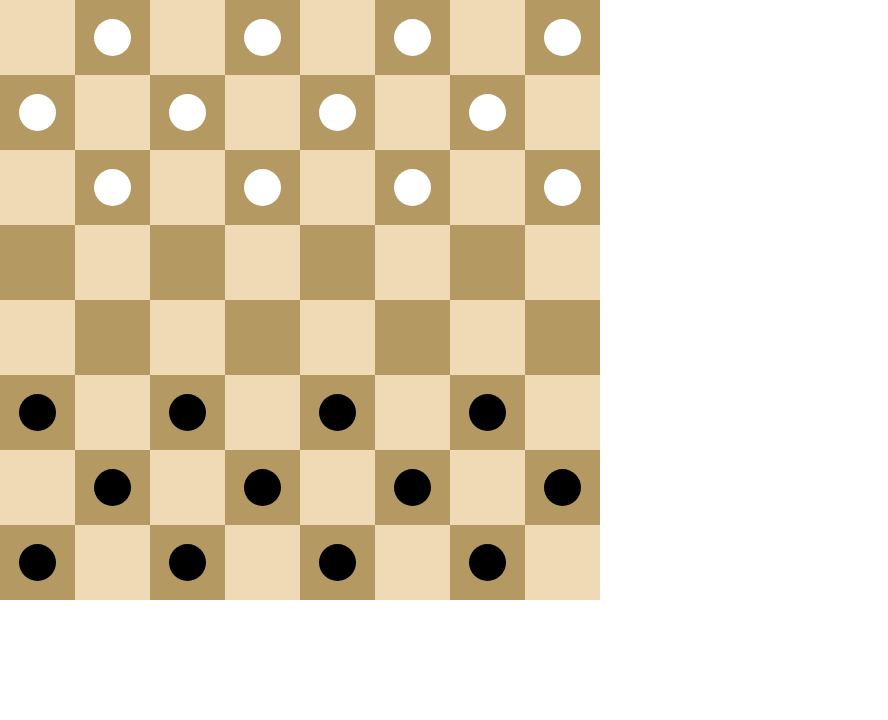
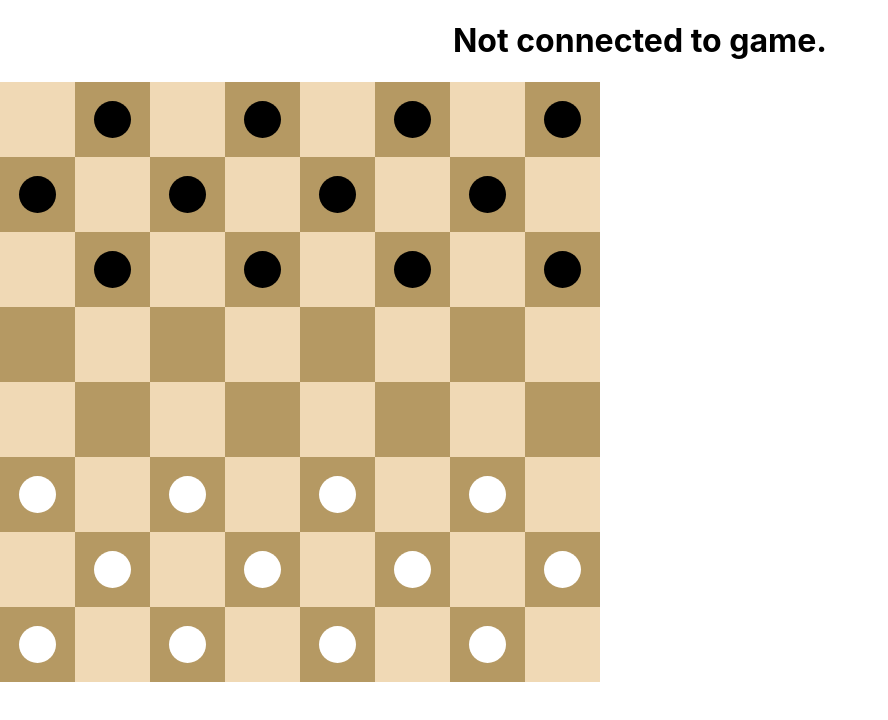
Before and after one commit to daburch/react-checkers, a React (Create React App) app: page / in a window 1280 px wide. Shown: the top 720 px of the page, without its empty margins (0-888 px from the left). Built offline with nearby package versions, Linux system fonts and the light colour scheme.

Commit message:
modify how piece positions are stored

```diff
--- a/src/App.js
+++ b/src/App.js
@@ -1,10 +1,10 @@
 import './App.css';
-import Board from './components/Board'
+import Game from './components/Game'
 
 function App() {
   return (
     <div className="App">
-      <Board />
+      <Game />
     </div>
   );
 }
--- a/src/components/Board.jsx
+++ b/src/components/Board.jsx
@@ -3,41 +3,39 @@ import Square from './Square'
 
 // Represents a checker board
 class Board extends Component {
-    state = {
-        board: []
+    constructor(props) {
+        super(props);
+
+        this.state = {
+            pieces: props.pieces,
+            squares: []
+        }
     }
 
     componentDidMount() {
-        // initialize the board
         this.initBoard()
     }
 
     initBoard() {
-        var iBoard = []
+        var b = []
+        var p = this.state.pieces
 
-        // initialize the board square colors
-        for (let i = 0; i < 8; i++) {
-            var iPiece
-            if (i <= 2) {
-                iPiece = "white"
-            } else if (i >= 5) {
-                iPiece = "black"
-            } else {
-                iPiece = "none"
-            }
+        for (let row = 7; row >= 0; row--) {
+            for (let col = 0; col <= 7; col++) {
+                var squareID = String.fromCharCode(97 + col) + (row + 1)
 
-            for (let j = 0; j < 8; j++) {
-                if (i % 2 === 0) {
-                    iBoard.push(j % 2 === 0 ? { color: "white", piece: "none" } : { color: "black", piece: iPiece })
-                } else {
-                    iBoard.push(j % 2 === 0 ? { color: "black", piece: iPiece } : { color: "white", piece: "none" })
-                }
+                var piece = p[squareID]
+
+                var squareColor = (row + col) % 2 === 0 ? "black" : "white"
+                var pieceColor = piece == null ? "none" : piece.color
+
+                b.push({ squareID: squareID, color: squareColor, piece: pieceColor })
             }
         }
 
         // set the board state
         this.setState({
-            board: iBoard
+            squares: b
         })
     }
 
@@ -46,8 +44,8 @@ class Board extends Component {
             <div className="board-container">
                 <div className="board">
                     {
-                        this.state.board.map((data, i) => (
-                            <Square color={ data.color } piece={ data.piece }/>
+                        this.state.squares.map((data) => (
+                            <Square key={ data.squareID } squareID={ data.squareID } color={ data.color } piece={ data.piece }/>
                         ))
                     }
                 </div>
--- /dev/null
+++ b/src/components/Game.jsx
@@ -0,0 +1,101 @@
+import React, { Component } from 'react';
+import Board from './Board'
+
+class Game extends Component {
+    constructor(props) {
+        super(props);
+
+        this.state = {
+            gameID: 0,
+            connection: null,
+            pieces: this.initializeGamePieces()
+        }
+    }
+
+    componentDidMount() {
+        // this.setState({ connection: this.connectToGame() })
+    }
+
+    initializeGamePieces() {
+        var p = {};
+
+        p["a1"] = { color: "white" }
+        p["c1"] = { color: "white" }
+        p["e1"] = { color: "white" }
+        p["g1"] = { color: "white" }
+
+        p["b2"] = { color: "white" }
+        p["d2"] = { color: "white" }
+        p["f2"] = { color: "white" }
+        p["h2"] = { color: "white" }
+
+        p["a3"] = { color: "white" }
+        p["c3"] = { color: "white" }
+        p["e3"] = { color: "white" }
+        p["g3"] = { color: "white" }
+
+        p["b6"] = { color: "black" }
+        p["d6"] = { color: "black" }
+        p["f6"] = { color: "black" }
+        p["h6"] = { color: "black" }
+
+        p["a7"] = { color: "black" }
+        p["c7"] = { color: "black" }
+        p["e7"] = { color: "black" }
+        p["g7"] = { color: "black" }
+
+        p["b8"] = { color: "black" }
+        p["d8"] = { color: "black" }
+        p["f8"] = { color: "black" }
+        p["h8"] = { color: "black" }
+
+        return p
+    }
+
+    connectToGame() {
+        var gameServerIP = "ws://localhost:8080/ws"
+
+        let socket = new WebSocket(gameServerIP)
+        console.log("connecting to game...")
+
+        socket.onopen = () => {
+            console.log("connected to game.")
+            socket.send("Hello.")
+        }
+
+        socket.onclose = (event) => {
+            console.log("Disconnected from game.")
+        }
+
+        socket.onmessage = (message) => {
+            console.log(message)
+        }
+
+        socket.onerror = (error) => {
+            console.log("error:", error)
+        }
+    }
+
+    connectedToGame() {
+        return this.state.connection != null
+    }
+
+    movePiece(from, to) {
+        var p = this.state.pieces
+
+        var pf = p[from]
+        p[from] = null
+        p[to] = pf
+    }
+
+    render() {
+        return (
+            <div>
+                <h1>{ this.connectedToGame() ? "Connected to game." : "Not connected to game."}</h1>
+                <Board pieces={ this.state.pieces }/>
+            </div>
+        )
+    }
+}
+
+export default Game
--- a/src/components/Piece.jsx
+++ b/src/components/Piece.jsx
@@ -1,9 +1,5 @@
 import React from 'react';
 
-const Piece = (props) => {
-    return (
-        <div className={ "circle-" + props.color }> </div>
-    );
-}
+const Piece = (props) => <div className={ "circle-" + props.color } />;
 
 export default Piece;
--- a/src/components/Square.jsx
+++ b/src/components/Square.jsx
@@ -2,26 +2,23 @@ import React, { Component } from 'react';
 import Piece from './Piece';
 
 class Square extends Component {
-    state = {
-        color: "white",
-        piece: "none"
-    }
-
     constructor(props) {
         super(props);
-        this.state = { color: props.color, piece: props.piece };
+
+        this.state = { squareID: props.squareID, color: props.color, piece: props.piece };
     }
 
     buildPiece() {
         if (this.props.piece === "none") {
             return ""
         }
+
         return <Piece color={ this.props.piece } />
     }
 
     render() {
         return (
-            <div className={ "square square-" + this.state.color }>
+            <div id={ this.state.squareID } className={ "square square-" + this.state.color }>
                 { this.buildPiece() }
             </div>
         );
```
